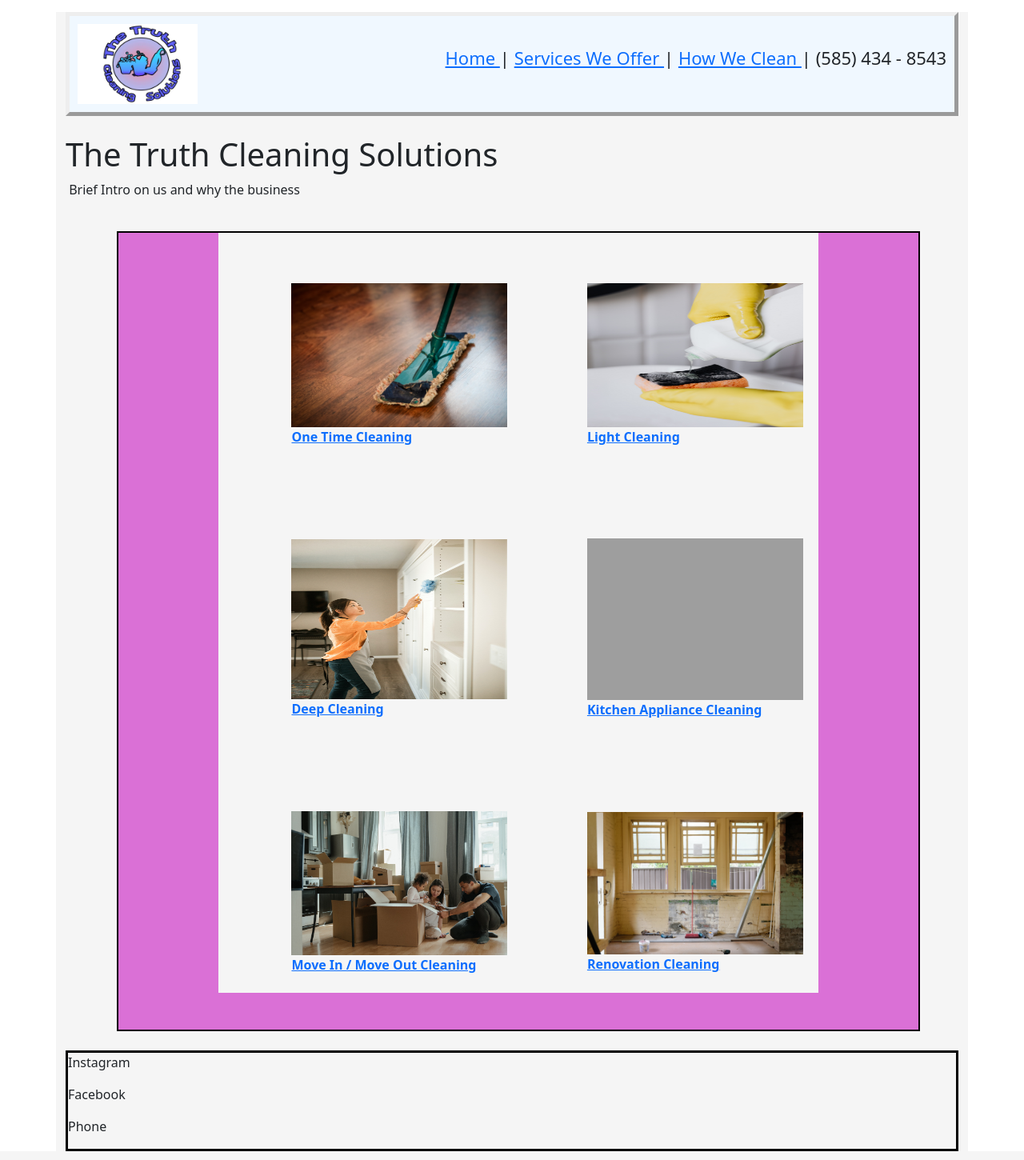
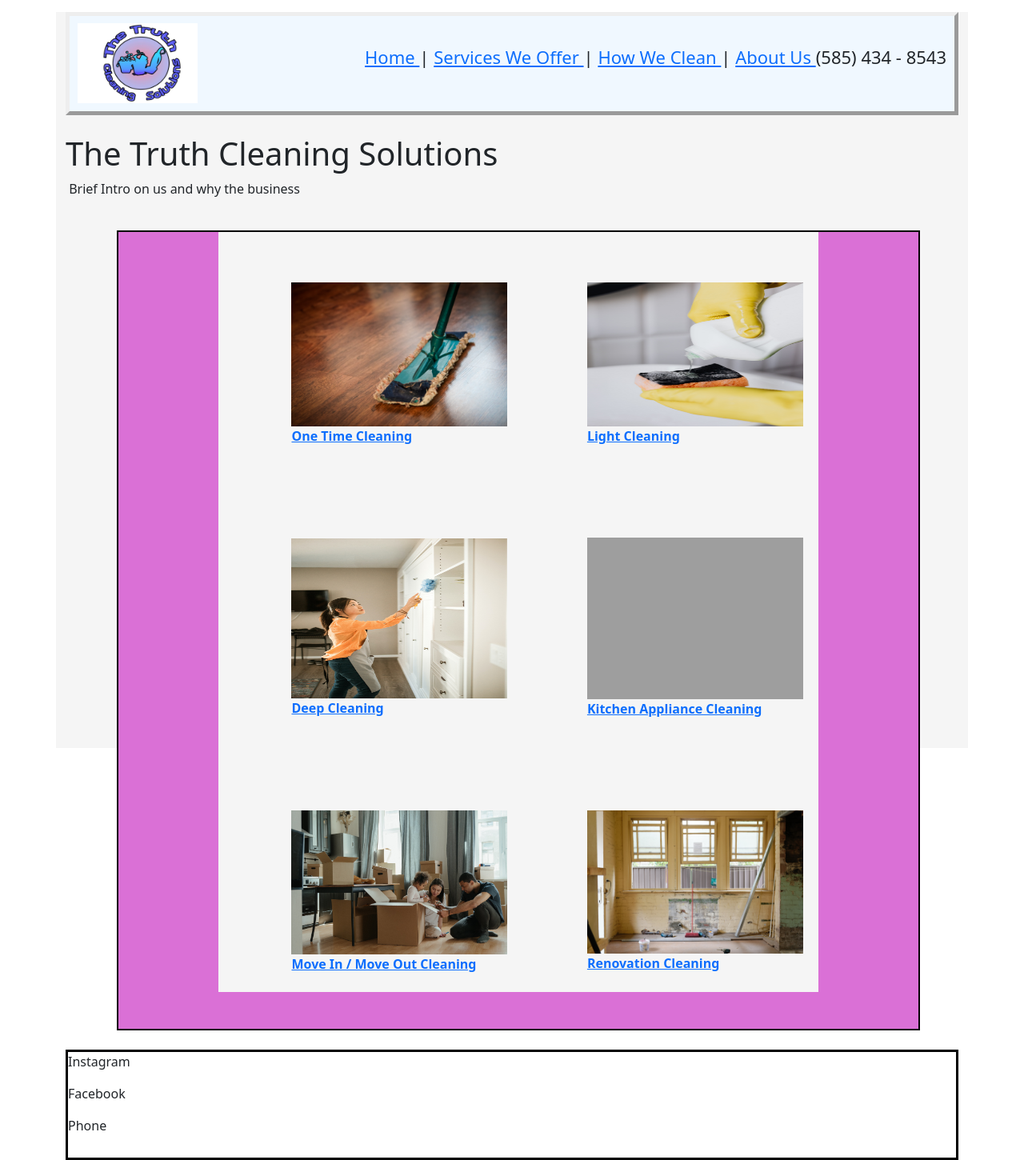
Before and after one commit to AbdulConteh/truthcleaningsolutions, a Flask app: page / in a window 1280 px wide. Shown: the whole page at 80% size. Run offline with Flask 2, Linux system fonts and the light colour scheme; grey boxes are pictures that could not be loaded.

Commit message:
css edits

```diff
--- a/truth_cleaning_solutions/flask_app/templates/about_us.html
+++ b/truth_cleaning_solutions/flask_app/templates/about_us.html
@@ -37,7 +37,7 @@
     <div class="container">
         <div class="top_navbar">
             <img src="{{ url_for('static', filename='/imgs/logo.jpg') }}" alt="logo" style="width:150px; height: 100px;">
-            <p> <a href="/"> Home </a>| <a href="/services"> Services We Offer </a>| <a href="/how_we_clean"> How We Clean </a>| (585) 434 - 8543 </p>
+            <p> <a href="/"> Home </a>| <a href="/services"> Services We Offer </a>| <a href="/how_we_clean"> How We Clean </a>| <a href="/about"> About Us </a> (585) 434 - 8543 </p>
         </div>
         <br>
         <div class="body_info">
--- a/truth_cleaning_solutions/flask_app/templates/home.html
+++ b/truth_cleaning_solutions/flask_app/templates/home.html
@@ -9,7 +9,8 @@
     <style>
         .container {
             width: 1800px;
-            height: 100%;
+            height: 920px;
+            margin: auto;
             background-color: whitesmoke;
         }
         .top_navbar {
@@ -81,7 +82,7 @@
     <div class="container">
         <div class="top_navbar">
             <img src="{{ url_for('static', filename='/imgs/logo.jpg') }}" alt="logo" style="width:150px; height: 100px;">
-            <p> <a href="/"> Home </a>| <a href="/services"> Services We Offer </a>| <a href="/how_we_clean"> How We Clean </a>| (585) 434 - 8543 </p>
+            <p> <a href="/"> Home </a>| <a href="/services"> Services We Offer </a>| <a href="/how_we_clean"> How We Clean </a>| <a href="/about"> About Us </a> (585) 434 - 8543 </p>
         </div>
         <br>
         <h1> The Truth Cleaning Solutions </h1>
--- a/truth_cleaning_solutions/flask_app/templates/our_services.html
+++ b/truth_cleaning_solutions/flask_app/templates/our_services.html
@@ -9,7 +9,7 @@
         .container {
             width: 1800px;
             height: 920px;
-            margin-left: 7rem;
+            margin: auto;
             background-color: whitesmoke;
         }
         .top_navbar {
@@ -90,7 +90,7 @@
     <div class="container">
         <div class="top_navbar">
             <img src="{{ url_for('static', filename='/imgs/logo.jpg') }}" alt="logo" style="width:150px; height: 100px;">
-            <p> <a href="/"> Home </a>| <a href="/services"> Services We Offer </a>| <a href="/how_we_clean"> How We Clean </a>| (585) 434 - 8543 </p>
+            <p> <a href="/"> Home </a>| <a href="/services"> Services We Offer </a>| <a href="/how_we_clean"> How We Clean </a>| <a href="/about"> About Us </a> (585) 434 - 8543 </p>
         </div>
         <br>
         <div class="services_navbar">
```
Also changed, not shown: truth_cleaning_solutions/flask_app/templates/how_we_clean.html (+4 -3 lines).
